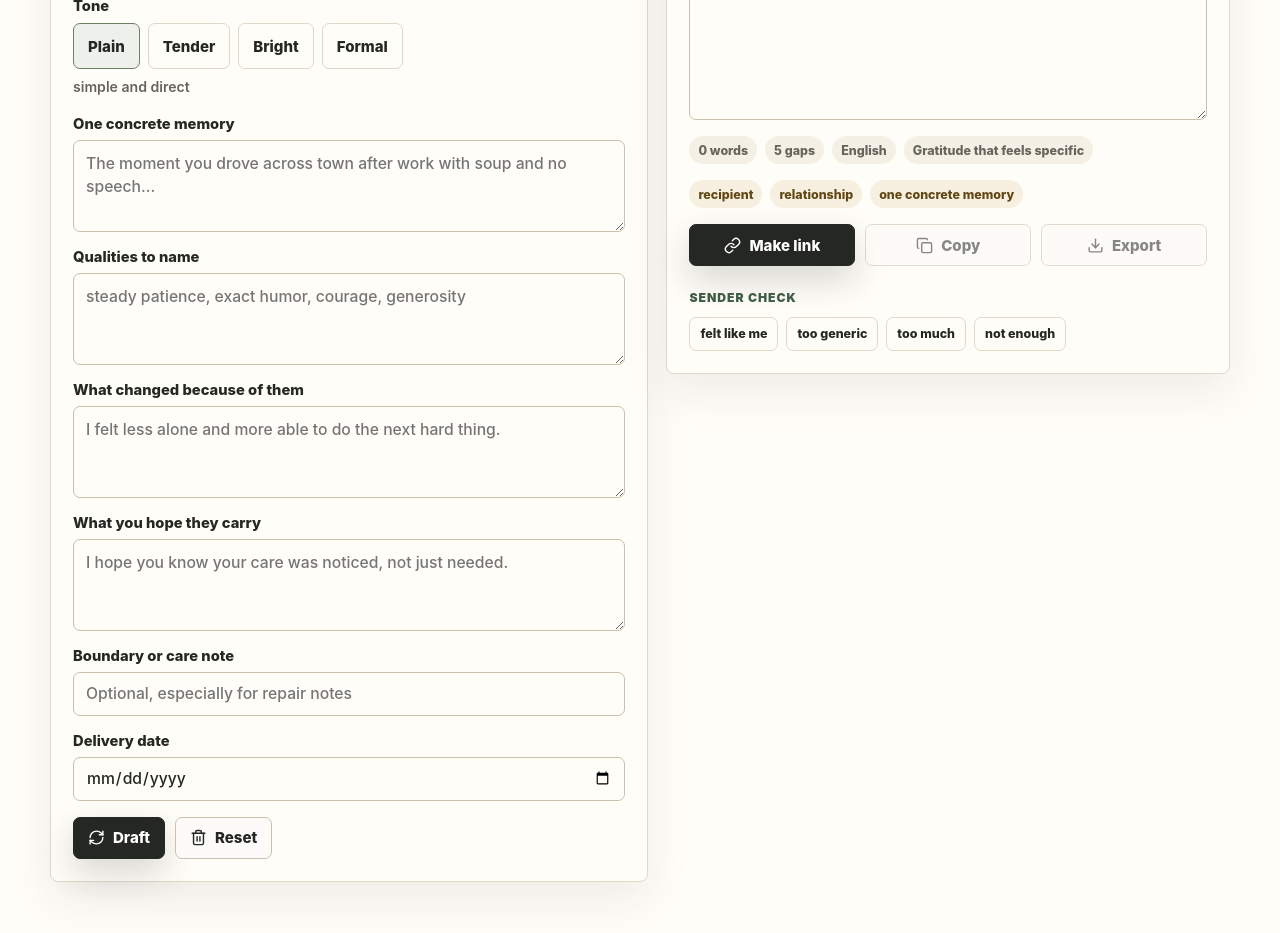
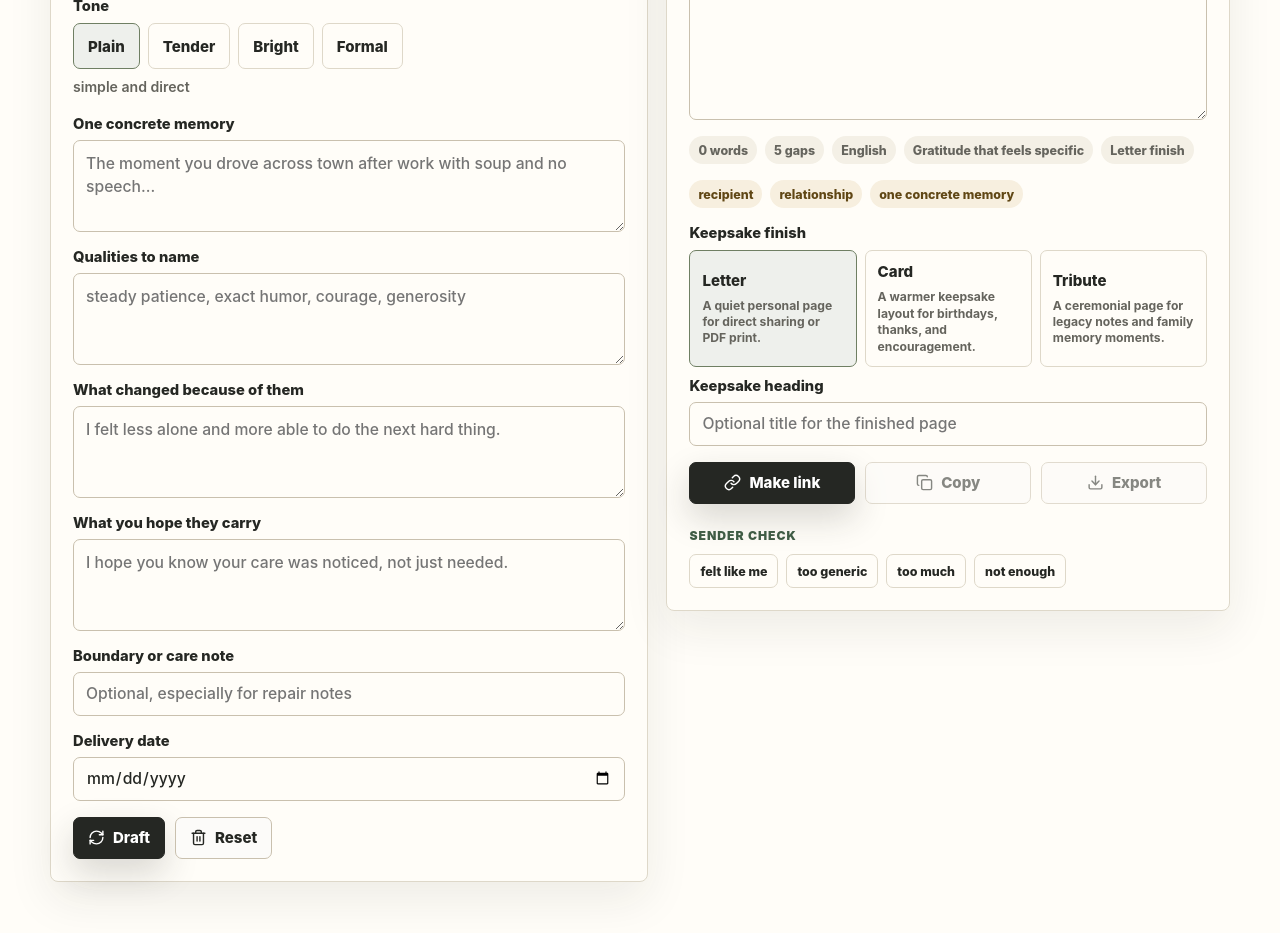
Before and after one commit to studio-glhf/keepsent, a React (Vite) app: page / in a window 1280 px wide. Shown: the part 1960-2893 px from the top of the page. Built offline with nearby package versions, Linux system fonts and the light colour scheme.

Commit message:
Add keepsake finishes and pilot handoff

```diff
--- a/src/App.css
+++ b/src/App.css
@@ -118,6 +118,7 @@
 .ghost-button,
 .tone-row button,
 .segment-grid button,
+.finish-grid button,
 .reply-options button,
 .published-panel button,
 .plan-card button,
@@ -406,6 +407,7 @@ select:focus {
 }
 
 .segment-grid button,
+.finish-grid button,
 .language-row button,
 .tone-row button,
 .reply-options button {
@@ -428,6 +430,7 @@ select:focus {
 }
 
 .segment-grid button.selected,
+.finish-grid button.selected,
 .language-row button.selected,
 .tone-row button.selected,
 .reply-options button.selected,
@@ -439,10 +442,31 @@ select:focus {
 
 .tone-row,
 .language-row,
+.finish-grid,
 .reply-options {
   display: flex;
   flex-wrap: wrap;
   gap: 8px;
+}
+
+.finish-panel {
+  gap: 10px;
+}
+
+.finish-grid button {
+  align-items: flex-start;
+  flex: 1 1 150px;
+  flex-direction: column;
+  min-height: 82px;
+  padding: 11px 12px;
+  text-align: left;
+}
+
+.finish-grid button small {
+  color: var(--muted);
+  font-size: 0.76rem;
+  font-weight: 700;
+  line-height: 1.35;
 }
 
 .language-row button {
@@ -565,6 +589,7 @@ select:focus {
 
 .trust-receipt,
 .post-link-check p,
+.pilot-handoff p,
 .reservation-nudge p {
   margin: 0;
   color: var(--muted);
@@ -588,6 +613,15 @@ select:focus {
   border: 1px solid color-mix(in srgb, var(--sage) 28%, var(--line));
   border-radius: 8px;
   background: color-mix(in srgb, var(--sage) 8%, white);
+}
+
+.pilot-handoff {
+  display: grid;
+  gap: 10px;
+  padding: 12px;
+  border: 1px solid color-mix(in srgb, var(--terracotta) 22%, var(--line));
+  border-radius: 8px;
+  background: color-mix(in srgb, var(--terracotta) 7%, white);
 }
 
 .post-link-check {
@@ -932,6 +966,28 @@ select:focus {
   padding: clamp(24px, 5vw, 58px);
 }
 
+.keepsake-sheet.finish-card {
+  border-color: color-mix(in srgb, var(--terracotta) 30%, var(--line));
+  background:
+    linear-gradient(180deg, rgba(255, 253, 248, 0.95), rgba(247, 239, 228, 0.82)),
+    var(--paper);
+}
+
+.keepsake-sheet.finish-tribute {
+  border-color: color-mix(in srgb, var(--sage) 42%, var(--line));
+  background:
+    linear-gradient(180deg, rgba(255, 253, 248, 0.96), rgba(235, 239, 224, 0.82)),
+    var(--paper);
+}
+
+.keepsake-sheet.finish-card h1 {
+  color: var(--terracotta);
+}
+
+.keepsake-sheet.finish-tribute h1 {
+  color: var(--sage-dark);
+}
+
 .keepsake-meta {
   display: flex;
   justify-content: space-between;
--- a/src/App.tsx
+++ b/src/App.tsx
@@ -30,6 +30,12 @@ type OccasionKey = 'thanks' | 'tribute' | 'encouragement' | 'repair' | 'care'
 type ToneKey = 'plain' | 'tender' | 'bright' | 'formal'
 type LanguageKey = 'en' | 'es' | 'ko' | 'ja'
 type CadenceKey = 'once' | 'yearly' | 'monthly'
+type FinishKey = 'letter' | 'card' | 'tribute'
+
+type KeepsakeFinish = {
+  style: FinishKey
+  heading: string
+}
 
 type NoteForm = {
   recipient: string
@@ -51,6 +57,7 @@ type PublishedNote = NoteForm & {
   body: string
   title: string
   createdAt: string
+  finish: KeepsakeFinish
 }
 
 type EncryptedNoteEnvelope = {
@@ -123,6 +130,7 @@ const storageKeys = {
   reservations: 'keepsent.reservations',
   reminders: 'keepsent.reminders',
   profiles: 'keepsent.profiles',
+  finish: 'keepsent.finish',
 }
 
 const defaultForm: NoteForm = {
@@ -189,6 +197,26 @@ const cadences: Record<CadenceKey, { label: string; hint: string }> = {
   once: { label: 'One-time', hint: 'A specific send date' },
   yearly: { label: 'Yearly', hint: 'Birthdays, anniversaries, milestones' },
   monthly: { label: 'Monthly', hint: 'Regular care or encouragement' },
+}
+
+const finishes: Record<FinishKey, { label: string; hint: string }> = {
+  letter: {
+    label: 'Letter',
+    hint: 'A quiet personal page for direct sharing or PDF print.',
+  },
+  card: {
+    label: 'Card',
+    hint: 'A warmer keepsake layout for birthdays, thanks, and encouragement.',
+  },
+  tribute: {
+    label: 'Tribute',
+    hint: 'A ceremonial page for legacy notes and family memory moments.',
+  },
+}
+
+const defaultFinish: KeepsakeFinish = {
+  style: 'letter',
+  heading: '',
 }
 
 const plans = [
@@ -402,6 +430,18 @@ function isLanguage(value: unknown): value is LanguageKey {
   return typeof value === 'string' && value in languages
 }
 
+function isFinish(value: unknown): value is FinishKey {
+  return typeof value === 'string' && value in finishes
+}
+
+function normalizeFinish(value: unknown): KeepsakeFinish {
+  if (!isRecord(value)) return defaultFinish
+  return {
+    style: isFinish(value.style) ? value.style : defaultFinish.style,
+    heading: asString(value.heading),
+  }
+}
+
 function normalizeForm(value: unknown): NoteForm {
   if (!isRecord(value)) return defaultForm
 
@@ -437,6 +477,7 @@ function validatePublishedNote(value: unknown): PublishedNote | null {
     body,
     title,
     createdAt,
+    finish: normalizeFinish(value.finish),
   }
 }
 
@@ -564,6 +605,15 @@ function splitList(value: string) {
     .split(/\n|,|;/)
     .map((item) => item.trim())
     .filter(Boolean)
+}
+
+function escapeHtml(value: string) {
+  return value
+    .replace(/&/g, '&amp;')
+    .replace(/</g, '&lt;')
+    .replace(/>/g, '&gt;')
+    .replace(/"/g, '&quot;')
+    .replace(/'/g, '&#39;')
 }
 
 function sentence(value: string, fallback: string) {
@@ -1115,6 +1165,9 @@ function App() {
     normalizeForm(readStorage<unknown>(storageKeys.form, defaultForm)),
   )
   const [draft, setDraft] = useState(() => readStorage(storageKeys.draft, ''))
+  const [finish, setFinish] = useState<KeepsakeFinish>(() =>
+    normalizeFinish(readStorage<unknown>(storageKeys.finish, defaultFinish)),
+  )
   const [savedNotes, setSavedNotes] = useState<PublishedNote[]>(() =>
     readList(storageKeys.notes, validatePublishedNote),
   )
@@ -1193,6 +1246,10 @@ function App() {
   }, [draft])
 
   useEffect(() => {
+    writeStorage(storageKeys.finish, finish)
+  }, [finish])
+
+  useEffect(() => {
     writeStorage(storageKeys.notes, savedNotes)
   }, [savedNotes])
 
@@ -1286,6 +1343,7 @@ function App() {
         occasions[form.occasion].label
       }`,
       createdAt: new Date().toISOString(),
+      finish,
     }
 
     const payload = encodeNote(note)
@@ -1373,6 +1431,18 @@ function App() {
     ].join('\n')
   }
 
+  function getPilotFeedbackSummary(note: PublishedNote) {
+    return [
+      'Keepsent public-safe pilot summary',
+      `Moment type: ${occasions[note.occasion].label}`,
+      `Draft language: ${languages[note.language].label}`,
+      `Finish: ${finishes[note.finish.style].label}`,
+      'Outcome: [sent / saved / protected link / printed / still editing]',
+      'Did it help me say something I would have delayed? [yes / maybe / no]',
+      'Private note text, names, share links, and contact details intentionally omitted.',
+    ].join('\n')
+  }
+
   function downloadText(filename: string, content: string) {
     const blob = new Blob([content], { type: 'text/plain;charset=utf-8' })
     const url = URL.createObjectURL(blob)
@@ -1382,6 +1452,54 @@ function App() {
     link.click()
     URL.revokeObjectURL(url)
     setToast('Download ready')
+  }
+
+  function getKeepsakeHeading(note: PublishedNote) {
+    return compact(note.finish.heading, note.title)
+  }
+
+  function downloadKeepsakePage(note: PublishedNote) {
+    const heading = getKeepsakeHeading(note)
+    const paragraphs = note.body
+      .split(/\n\n+/)
+      .map((paragraph) => `<p>${escapeHtml(paragraph).replace(/\n/g, '<br>')}</p>`)
+      .join('\n')
+    const html = `<!doctype html>
+<html lang="${note.language}">
+<head>
+  <meta charset="utf-8" />
+  <meta name="viewport" content="width=device-width, initial-scale=1" />
+  <title>${escapeHtml(heading)}</title>
+  <style>
+    body { margin: 0; background: #f7f3ea; color: #28251f; font-family: Georgia, serif; }
+    main { max-width: 780px; margin: 40px auto; padding: 56px; background: #fffdf8; border: 1px solid #d9d2c3; }
+    main.card { background: linear-gradient(180deg, #fffdf8, #f7efe4); border-color: #d9b7a8; }
+    main.tribute { background: linear-gradient(180deg, #fffdf8, #ebefe0); border-color: #aebba5; }
+    .meta { display: flex; justify-content: space-between; gap: 16px; color: #52614d; font: 700 12px system-ui; text-transform: uppercase; }
+    h1 { margin: 28px 0; font-size: 48px; line-height: 1; }
+    main.card h1 { color: #9d4f3f; }
+    main.tribute h1 { color: #52614d; }
+    p { font-size: 21px; line-height: 1.72; }
+    @media print { body { background: white; } main { margin: 0; border: 0; box-shadow: none; } }
+  </style>
+</head>
+<body>
+  <main class="${note.finish.style}">
+    <div class="meta">
+      <span>${escapeHtml(occasions[note.occasion].label)}</span>
+      <span>${escapeHtml(finishes[note.finish.style].label)}</span>
+      <span>${escapeHtml(new Intl.DateTimeFormat(undefined, {
+        month: 'short',
+        day: 'numeric',
+        year: 'numeric',
+      }).format(new Date(note.createdAt)))}</span>
+    </div>
+    <h1>${escapeHtml(heading)}</h1>
+    ${paragraphs}
+  </main>
+</body>
+</html>`
+    downloadText(`${heading}.html`, html)
   }
 
   function saveFeedback(label: string, comment: string, noteId = 'draft') {
@@ -1614,10 +1732,11 @@ function App() {
           </button>
         </section>
 
-        <article className="keepsake-sheet">
+        <article className={`keepsake-sheet finish-${sharedNote.finish.style}`}>
           <div className="keepsake-meta">
             <span>{occasions[sharedNote.occasion].label}</span>
             <span>{languages[sharedNote.language].native}</span>
+            <span>{finishes[sharedNote.finish.style].label}</span>
             <span>
               {new Intl.DateTimeFormat(undefined, {
                 month: 'short',
@@ -1626,7 +1745,7 @@ function App() {
               }).format(new Date(sharedNote.createdAt))}
             </span>
           </div>
-          <h1>{sharedNote.title}</h1>
+          <h1>{getKeepsakeHeading(sharedNote)}</h1>
           <pre>{sharedNote.body}</pre>
           <div className="shared-actions">
             <button
@@ -1666,7 +1785,15 @@ function App() {
               }
             >
               <Download size={17} />
-              Save
+              Text
+            </button>
+            <button
+              type="button"
+              className="icon-button"
+              onClick={() => downloadKeepsakePage(sharedNote)}
+            >
+              <FileText size={17} />
+              Page
             </button>
           </div>
         </article>
@@ -1994,6 +2121,7 @@ function App() {
                     onClick={() => {
                       setForm(defaultForm)
                       setDraft('')
+                      setFinish(defaultFinish)
                     }}
                 >
                   <Trash2 size={17} />
@@ -2028,6 +2156,7 @@ function App() {
                   <span>{quality.missing.length} gaps</span>
                   <span>{languages[form.language].native}</span>
                   <span>{occasions[form.occasion].short}</span>
+                  <span>{finishes[finish.style].label} finish</span>
                 </div>
 
               {quality.missing.length > 0 && (
@@ -2037,6 +2166,38 @@ function App() {
                   ))}
                   </div>
                 )}
+
+                <fieldset className="finish-panel">
+                  <legend>Keepsake finish</legend>
+                  <div className="finish-grid">
+                    {(Object.keys(finishes) as FinishKey[]).map((key) => (
+                      <button
+                        key={key}
+                        type="button"
+                        className={finish.style === key ? 'selected' : ''}
+                        onClick={() =>
+                          setFinish((current) => ({ ...current, style: key }))
+                        }
+                      >
+                        <span>{finishes[key].label}</span>
+                        <small>{finishes[key].hint}</small>
+                      </button>
+                    ))}
+                  </div>
+                  <label>
+                    Keepsake heading
+                    <input
+                      value={finish.heading}
+                      onChange={(event) =>
+                        setFinish((current) => ({
+                          ...current,
+                          heading: event.target.value,
+                        }))
+                      }
+                      placeholder="Optional title for the finished page"
+                    />
+                  </label>
+                </fieldset>
 
                 <div className="button-grid">
                 <button className="primary-button" type="button" onClick={createNote}>
@@ -2142,6 +2303,50 @@ function App() {
                         Share the passphrase separately. Keepsent cannot recover
                         it.
                       </p>
+                      </div>
+
+                    <div className="pilot-handoff">
+                      <p className="eyebrow">
+                        <MessageCircle size={14} />
+                        Report this send
+                      </p>
+                      <p>
+                        Share outcome evidence without note text, names, or
+                        links.
+                      </p>
+                      <div className="button-row">
+                        <button
+                          className="secondary-button"
+                          type="button"
+                          onClick={() =>
+                            copyText(
+                              getPilotFeedbackSummary(publishedNote),
+                              'Pilot summary copied',
+                            )
+                          }
+                        >
+                          <Copy size={16} />
+                          Copy summary
+                        </button>
+                        <a
+                          className="secondary-button"
+                          href={pilotFeedbackUrl}
+                          target="_blank"
+                          rel="noreferrer"
+                        >
+                          <ExternalLink size={16} />
+                          Open feedback form
+                        </a>
+                        <button
+                          className="secondary-button"
+                          type="button"
+                          onClick={seedProfileFromStudio}
+                          disabled={!form.recipient.trim()}
+                        >
+                          <Users size={16} />
+                          Save this person
+                        </button>
+                      </div>
                     </div>
 
                       <div className="post-link-check">
```
Also changed, not shown: 1 other file (tests, documents, lock files or other folders). Lines whose indentation alone changed are shown as unchanged.
